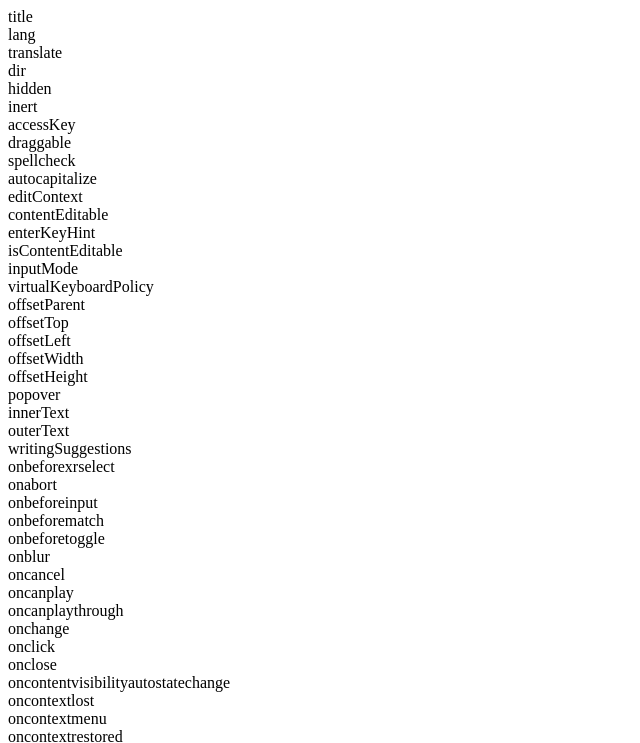
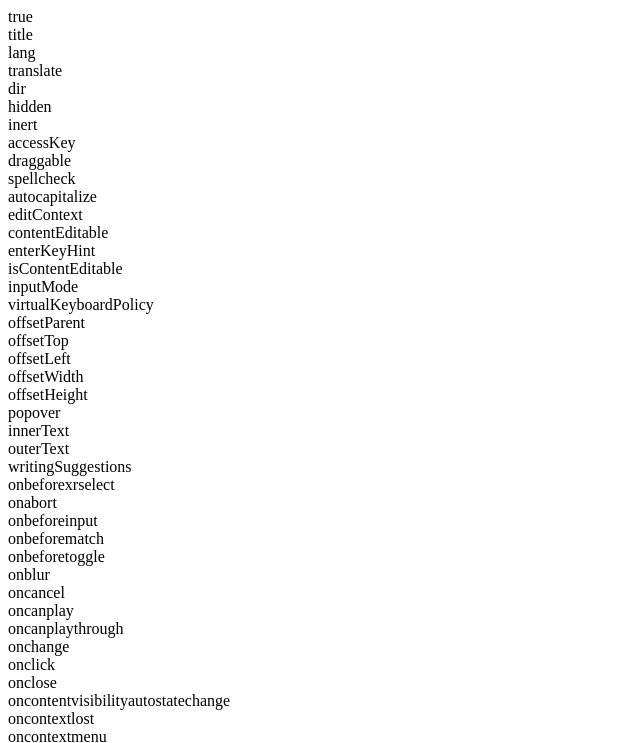
Before and after one commit to eorroe/BrowserlingTesting, a plain HTML site: page index.html in a window 1280 px wide. Shown: the top 743 px of the page, without its empty margins (0-640 px from the left). Drawn offline with Linux system fonts and the light colour scheme.

Commit message:
Update index.html

```diff
--- a/index.html
+++ b/index.html
@@ -4,19 +4,20 @@
 		<title>Browserling Testing</title>
 	</head>
 	<body>
-		<div></div>
 		<script type="text/javascript">
-			var div = document.querySelectorAll('div')[0];
 			var count = 0;
 			var f = document.createDocumentFragment();
+			document.open();
+			document.close();
+			document.writeln([].__proto__ !== undefined)
 			for(var key in HTMLElement.prototype) {
 				var keyElement = document.createElement('div');
 				keyElement.textContent = key;
 				f.appendChild(keyElement);
 				count++;
 			}
-			div.appendChild(f);
-			div.innerHTML += count;
+			document.body.appendChild(f);
+			document.body.innerHTML += count;
 		</script>
 	</body>
 </html>
```
